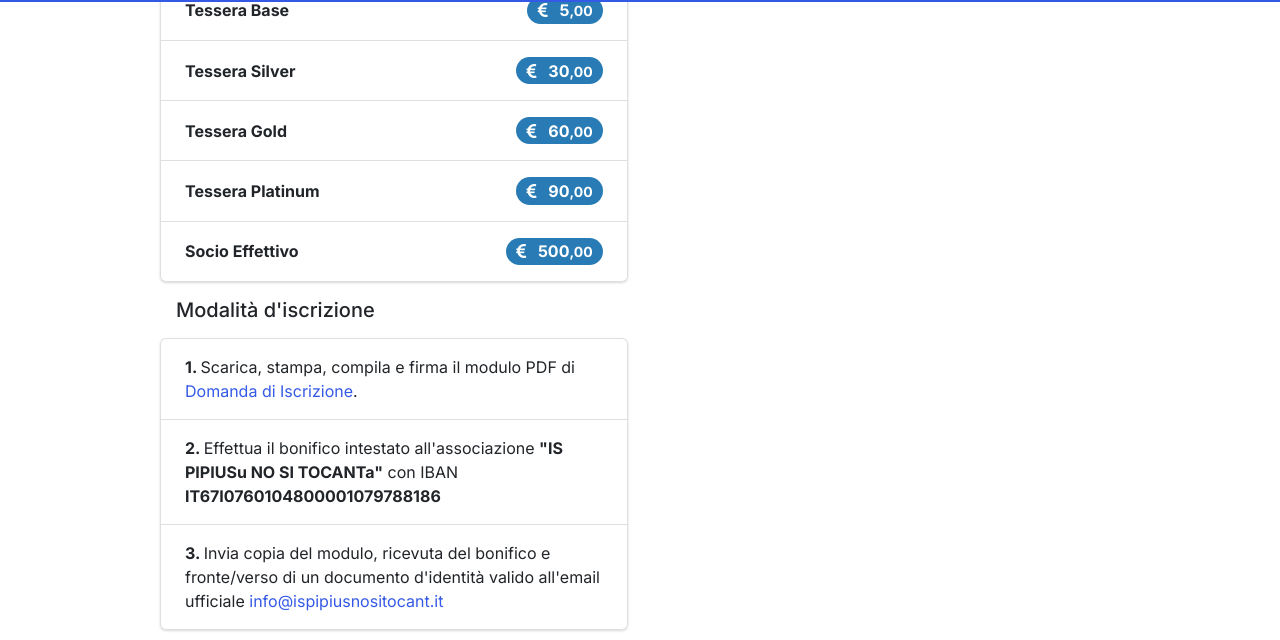
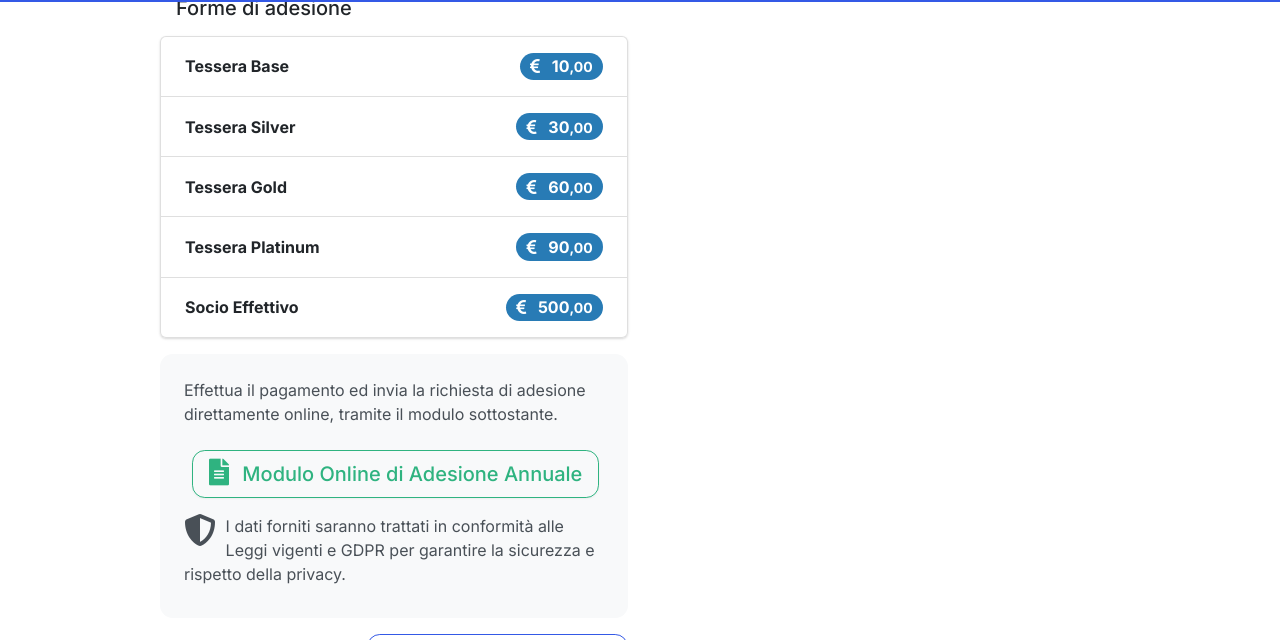
Before and after one commit to bonafide-ngo/ispipiusnositocant, a plain HTML site: page associarsi-e-donazioni/index.html in a window 1280 px wide. Shown: the part 798-1438 px from the top of the page. Drawn offline with nearby package versions, Linux system fonts and the light colour scheme; a script that the page names is missing.

Commit message:
Add online membership form and statute links

```diff
--- a/associarsi-e-donazioni/index.html
+++ b/associarsi-e-donazioni/index.html
@@ -106,6 +106,9 @@
                     <div class="mb-1 px-4 py-3 bg-light rounded-8">
                         <i class="fas fa-hands-helping fa-pull-left fa-2x text-info"></i>
                         <b>Sostieni chi ti sostiene!</b> L'iscrizione all'associazione è facoltativa e mirata a finanziare le molte attività ed eventi che sosteniamo, oltre ad offrire una seria di benefici esclusivi.
+                        <p class="card-text mt-2">
+                            Leggi lo <a href="/pdf/Statuto Associazione IS PIPIUSu NO SI TOCANTa.pdf" target="_blank">Statuto</a> per conoscere meglio la nostra missione e i nostri valori.
+                        </p>
                     </div>
                     <div class="mb-1 px-4 py-3 bg-success text-white rounded-8">
                         <i class="fas fa-info-circle fa-pull-left fa-2x text-white"></i>
@@ -132,12 +135,12 @@
                             Disponibile per <a href="https://play.google.com/store/apps/details?id=tracepal.app" target="_blank">Android</a>, <a href="https://apps.apple.com/us/app/tracepal-groups-gps-tracker/id6730120264" target="_blank">iOS</a>, <a href="https://tracepal.app/it/download/#www-download-anonymus" target="_blank">APK Anonimo</a>.
                         </li>
                     </ul>
-                    <h5 class="ms-3 mt-3">Forme d'iscrizione</h5>
+                    <h5 class="ms-3 mt-3">Forme di adesione</h5>
                     <ul class="list-group mt-3">
                         <li class="list-group-item d-flex justify-content-between align-items-center">
                             <span><b>Tessera Base</b> </span>
                             <span class="badge bg-info rounded-pill fs-6">
-                                <i class="fas fa-euro-sign pe-2"></i> 5<small>,00</small>
+                                <i class="fas fa-euro-sign pe-2"></i> 10<small>,00</small>
                             </span>
                         </li>
                         <li class="list-group-item d-flex justify-content-between align-items-center">
@@ -165,22 +168,20 @@
                             </span>
                         </li>
                     </ul>
-                    <h5 class="ms-3 mt-3">Modalità d'iscrizione</h5>
-                    <ul class="list-group mt-3">
-                        <li class="list-group-item">
-                            <b>1. </b> Scarica, stampa, compila e firma il modulo PDF di <a href="https://ispipiusnositocant.it/pdf/modulo_domanda_socio.pdf" target="_blank">Domanda di Iscrizione</a>.
-                        </li>
-                        <li class="list-group-item">
-                            <b>2. </b> Effettua il bonifico intestato all'associazione <b>"IS PIPIUSu NO SI TOCANTa"</b> con IBAN <b>IT67I0760104800001079788186</b>
-                        </li>
-                        <li class="list-group-item">
-                            <b>3. </b> Invia copia del modulo, ricevuta del bonifico e fronte/verso di un documento d'identità valido all'email ufficiale <a href="mailto:info@ispipiusnositocant.it" target="_blank">info@ispipiusnositocant.it</a>
-                        </li>
-                    </ul>
+
                     <div class="mt-3 mb-1 px-4 py-3 bg-light rounded-8">
-                        <i class="fas fa-shield-alt fa-pull-left fa-2x"></i>
-                        I dati forniti saranno trattati in conformità alle Leggi vigenti e GDPR per garantire la sicurezza e rispetto della privacy.
+                        <p class="mt-2">
+                            Effettua il pagamento ed invia la richiesta di adesione direttamente online, tramite il modulo sottostante.
+                        </p>
+                        <a type="button" target="_blank" class="btn btn-lg btn-outline-success rounded-8 ms-2 text-nowrap mt-2" href="./modulo-adesione-annuale.html" target="_self">
+                            <i class="fas fa-file-alt fa-lg pe-2"></i> Modulo Online di Adesione Annuale
+                        </a>
+                        <p class="mt-3">
+                            <i class="fas fa-shield-alt fa-pull-left fa-2x"></i>
+                            I dati forniti saranno trattati in conformità alle Leggi vigenti e GDPR per garantire la sicurezza e rispetto della privacy.
+                        </p>
                     </div>
+
                     <div class="text-start ms-2 mb-4 mt-3">
                         <div class="text-end mb-4">
                             <a href="../canali-e-gruppi/" class="btn btn-lg btn-outline-primary rounded-8 text-nowrap">
--- /dev/null
+++ b/associarsi-e-donazioni/modulo-adesione-annuale.html
@@ -0,0 +1,29 @@
+<html>
+
+<head>
+    <meta name="viewport" content="width=device-width, initial-scale=1.0, maximum-scale=1.0, user-scalable=0">
+    <title>MODULO DI ADESIONE ANNUALE</title>
+    <script async src="https://tally.so/widgets/embed.js"></script>
+    <style type="text/css">
+        html {
+            margin: 0;
+            height: 100%;
+            overflow: hidden;
+        }
+
+        iframe {
+            position: absolute;
+            top: 0;
+            right: 0;
+            bottom: 0;
+            left: 0;
+            border: 0;
+        }
+    </style>
+</head>
+
+<body>
+    <iframe data-tally-src="https://tally.so/r/7XK5D0?transparentBackground=1" width="100%" height="100%" frameborder="0" marginheight="0" marginwidth="0" title="MODULO DI ADESIONE E TESSERAMENTO ANNUALE"></iframe>
+</body>
+
+</html>
```
Also changed, not shown: index.html (+4 -1 lines).
